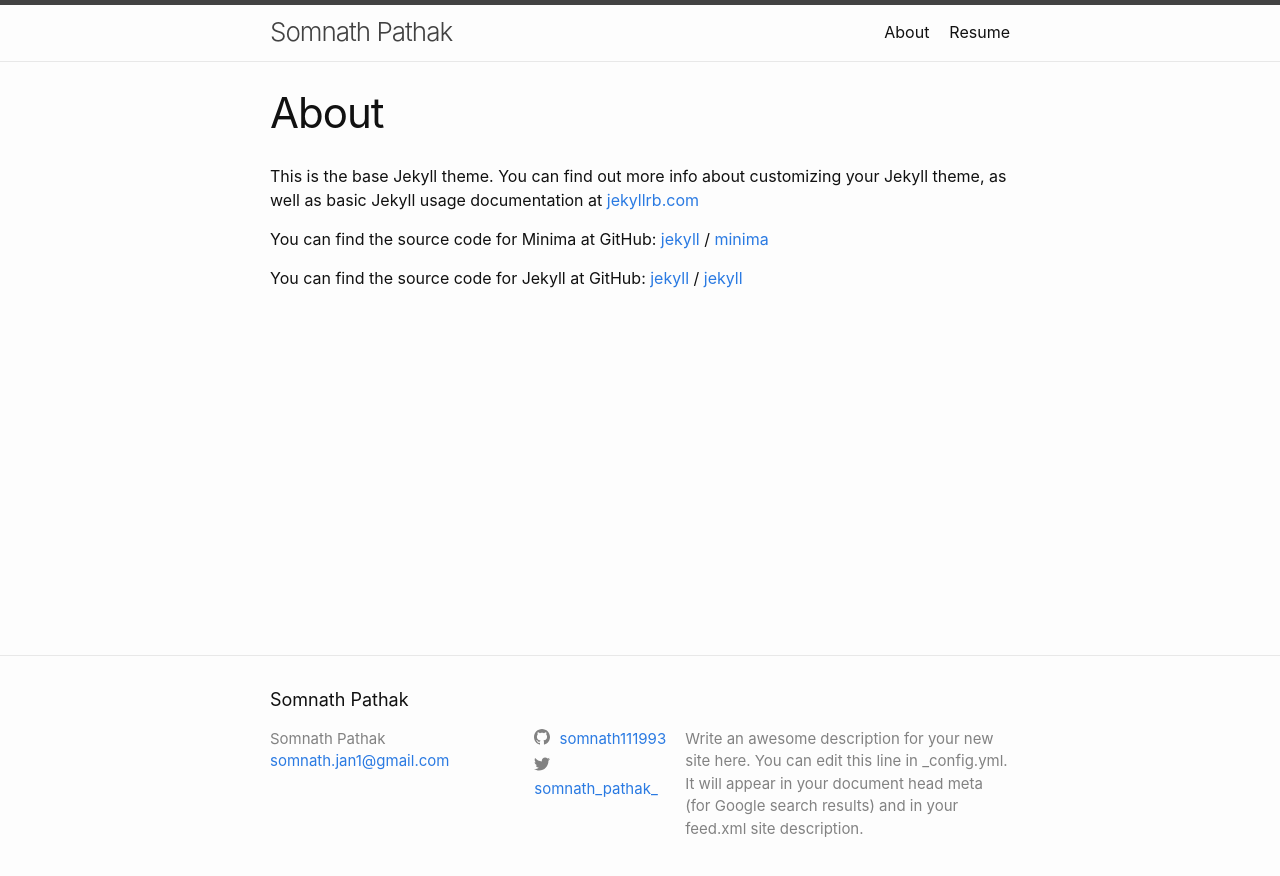
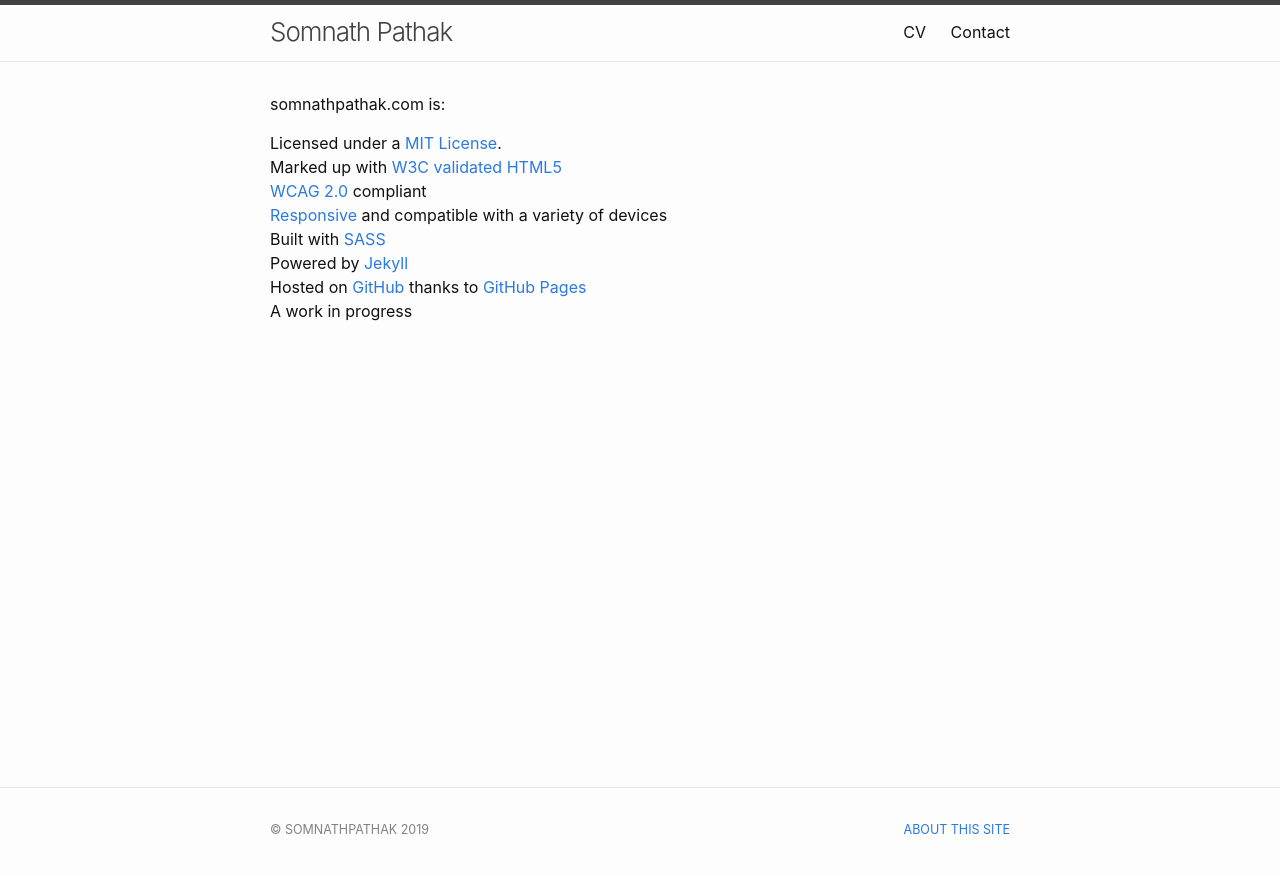
Before and after one commit to somnathpathak/web, a Jekyll site: the page built from about/index.md, in a window 1280 px wide. Shown: the top 876 px of the page. Built offline with Jekyll 4.4.1, drawn with Linux system fonts in a browser that asks for light colours.

Commit message:
Updated navigation links, about site page and scss variables

```diff
--- /dev/null
+++ b/CNAME
@@ -0,0 +1 @@
+somnathpathak.com
--- a/_config.yml
+++ b/_config.yml
@@ -19,15 +19,17 @@
 # in the templates via {{ site.myvariable }}.
 
 title: Somnath Pathak
-email: somnath.jan1@gmail.com
+author:
+  name: Somnath Pathak
+  email: somnath.jan1@gmail.com
 description: >- # this means to ignore newlines until "baseurl:"
   Write an awesome description for your new site here. You can edit this
   line in _config.yml. It will appear in your document head meta (for
   Google search results) and in your feed.xml site description.
 baseurl: "/web" # the subpath of your site, e.g. /blog
-url: "https://somnath111993.github.io" # the base hostname & protocol for your site, e.g. http://example.com
+url: "https://somnathpathak.github.io" # the base hostname & protocol for your site, e.g. http://example.com
 twitter_username: somnath_pathak_
-github_username: somnath111993
+github_username: somnathpathak
 
 # Build settings
 # If overriding the jekyll theme defaults comment the line below, here is some quick reference for you:
--- a/_includes/footer.html
+++ b/_includes/footer.html
@@ -3,33 +3,14 @@
 
   <div class="wrapper">
 
-    <h2 class="footer-heading">{{ site.title | escape }}</h2>
-
     <div class="footer-col-wrapper">
-      <div class="footer-col footer-col-1">
-        <ul class="contact-list">
-          <li class="p-name">
-            {%- if site.author -%}
-              {{ site.author | escape }}
-            {%- else -%}
-              {{ site.title | escape }}
-            {%- endif -%}
-            </li>
-            {%- if site.email -%}
-            <li><a class="u-email" href="mailto:{{ site.email }}">{{ site.email }}</a></li>
-            {%- endif -%}
-        </ul>
+      <div class="footer-col custom-footer-col-1">
+        <p><small>&copy; somnathpathak 2019</small></p>
       </div>
-
-      <div class="footer-col footer-col-2">
-        {%- include social.html -%}
-      </div>
-
-      <div class="footer-col footer-col-3">
-        <p>{{- site.description | escape -}}</p>
+      <div class="footer-col custom-footer-col-2">
+        <p><small><a href="/web/about/" title="About this site">About this site</a></small></p>
       </div>
     </div>
-
   </div>
 
 </footer>
--- a/_includes/header.html
+++ b/_includes/header.html
@@ -1,7 +1,7 @@
 <header class="site-header" role="banner">
 
   <div class="wrapper">
-    {%- assign default_paths = site.pages | map: "path" -%}
+    {%- assign default_paths = site.pages | sort: 'navigation_weight' | map: "path" -%}
     {%- assign page_paths = site.header_pages | default: default_paths -%}
     <a class="site-title" rel="author" href="{{ "/" | relative_url }}">{{ site.title | escape }}</a>
 
@@ -20,7 +20,9 @@
           {%- for path in page_paths -%}
             {%- assign my_page = site.pages | where: "path", path | first -%}
             {%- if my_page.title -%}
-            <a class="page-link" href="{{ my_page.url | relative_url }}">{{ my_page.title | escape }}</a>
+              {% unless my_page.exclude %}
+                <a class="page-link" href="{{ my_page.url | relative_url }}">{{ my_page.title | escape }}</a>
+              {% endunless %}
             {%- endif -%}
           {%- endfor -%}
         </div>
--- a/_layouts/page.html
+++ b/_layouts/page.html
@@ -1,14 +1,15 @@
 ---
 layout: default
 ---
+
 <article class="post">
-
+  {% if page.title -%}
   <header class="post-header">
     <h1 class="post-title">{{ page.title | escape }}</h1>
   </header>
+  {% endif -%}
 
   <div class="post-content">
     {{ content }}
   </div>
-
 </article>
--- a/_sass/minima/_layout.scss
+++ b/_sass/minima/_layout.scss
@@ -29,7 +29,7 @@
   line-height: $base-line-height * $base-font-size * 2.25;
 
   .nav-trigger {
-      display: none;
+    display: none;
   }
 
   .menu-icon {
@@ -100,8 +100,6 @@
   }
 }
 
-
-
 /**
  * Site footer
  */
@@ -126,51 +124,57 @@
   color: $grey-color;
   margin-left: -$spacing-unit / 2;
   @extend %clearfix;
+  text-transform: uppercase;
 }
 
 .footer-col {
-  float: left;
+  // float: left;
   margin-bottom: $spacing-unit / 2;
   padding-left: $spacing-unit / 2;
 }
 
 .footer-col-1 {
   width: -webkit-calc(35% - (#{$spacing-unit} / 2));
-  width:         calc(35% - (#{$spacing-unit} / 2));
+  width: calc(35% - (#{$spacing-unit} / 2));
 }
 
 .footer-col-2 {
   width: -webkit-calc(20% - (#{$spacing-unit} / 2));
-  width:         calc(20% - (#{$spacing-unit} / 2));
+  width: calc(20% - (#{$spacing-unit} / 2));
 }
 
 .footer-col-3 {
   width: -webkit-calc(45% - (#{$spacing-unit} / 2));
-  width:         calc(45% - (#{$spacing-unit} / 2));
+  width: calc(45% - (#{$spacing-unit} / 2));
+}
+
+.custom-footer-col-1 {
+  float: left;
+}
+.custom-footer-col-2 {
+  float: right;
 }
 
 @include media-query($on-laptop) {
   .footer-col-1,
   .footer-col-2 {
     width: -webkit-calc(50% - (#{$spacing-unit} / 2));
-    width:         calc(50% - (#{$spacing-unit} / 2));
+    width: calc(50% - (#{$spacing-unit} / 2));
   }
 
   .footer-col-3 {
     width: -webkit-calc(100% - (#{$spacing-unit} / 2));
-    width:         calc(100% - (#{$spacing-unit} / 2));
+    width: calc(100% - (#{$spacing-unit} / 2));
   }
 }
 
 @include media-query($on-palm) {
-  .footer-col {
-    float: none;
-    width: -webkit-calc(100% - (#{$spacing-unit} / 2));
-    width:         calc(100% - (#{$spacing-unit} / 2));
-  }
+  // .footer-col {
+  //   float: none;
+  //   width: -webkit-calc(100% - (#{$spacing-unit} / 2));
+  //   width: calc(100% - (#{$spacing-unit} / 2));
+  // }
 }
-
-
 
 /**
  * Page content
@@ -206,8 +210,6 @@
   display: block;
   @include relative-font-size(1.5);
 }
-
-
 
 /**
  * Posts
--- /dev/null
+++ b/about/index.md
@@ -0,0 +1,16 @@
+---
+layout: page
+exclude: true
+permalink: /about/
+---
+
+somnathpathak.com is:
+
+Licensed under a [MIT License](https://opensource.org/licenses/MIT).
+Marked up with [W3C validated HTML5](http://validator.w3.org/check?uri=http%3A%2F%2Fjmcglone.com%2F "HTML5 Validator")
+[WCAG 2.0](http://www.w3.org/TR/WCAG20/ "WCAG 2.0") compliant
+[Responsive](http://alistapart.com/article/responsive-web-design "Responsive Web Design at A List Apart") and compatible with a variety of devices
+Built with [SASS](https://sass-lang.com/ "Bootstrap 3.0")
+Powered by [Jekyll](http://jekyllrb.com/ "Jekyll")
+Hosted on [GitHub](https://github.com/somnathpathak/web "This site hosted on GitHub") thanks to [GitHub Pages](http://pages.github.com/ "GitHub Pages")
+A work in progress
--- a/about.md
+++ b/contact/index.md
@@ -1,8 +1,11 @@
 ---
 layout: page
-title: About
-permalink: /about/
+title: Contact
+navigation_weight: 2
+permalink: /contact/
 ---
+
+## Find all contact link with icons here
 
 This is the base Jekyll theme. You can find out more info about customizing your Jekyll theme, as well as basic Jekyll usage documentation at [jekyllrb.com](https://jekyllrb.com/)
 
@@ -14,5 +17,4 @@ You can find the source code for Jekyll at GitHub:
 [jekyll][jekyll-organization] /
 [jekyll](https://github.com/jekyll/jekyll)
 
-
 [jekyll-organization]: https://github.com/jekyll
--- a/resume.md
+++ /dev/null
@@ -1,17 +0,0 @@
----
-layout: page
-title: Resume
-permalink: /resume/
----
-
-This is the base Jekyll theme. You can find out more info about customizing your Jekyll theme, as well as basic Jekyll usage documentation at [jekyllrb.com](https://jekyllrb.com/)
-
-You can find the source code for Minima at GitHub:
-[jekyll][jekyll-organization] /
-[minima](https://github.com/jekyll/minima)
-
-You can find the source code for Jekyll at GitHub:
-[jekyll][jekyll-organization] /
-[jekyll](https://github.com/jekyll/jekyll)
-
-[jekyll-organization]: https://github.com/jekyll
```
Also changed, not shown: cv/index.md (added, +10 -0 lines).
